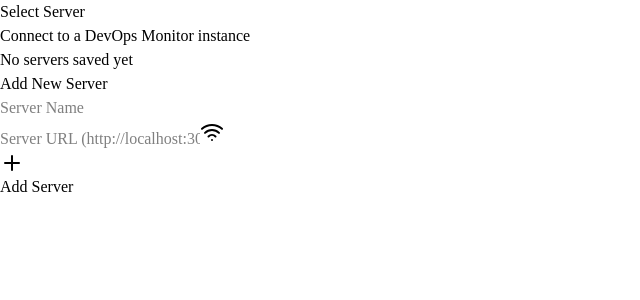
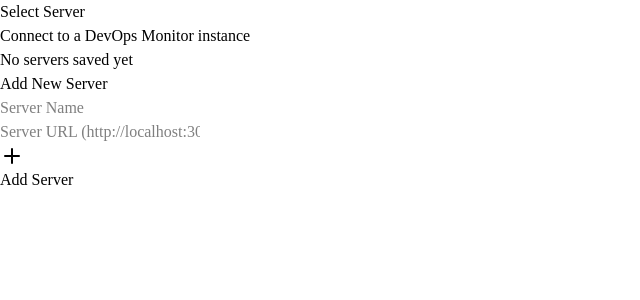
Before and after one commit to themngn/DevOpsMonCon, a React (Vite) app in the folder src/renderer/: page /login in a window 1280 px wide. Shown: the top 300 px of the page, without its empty margins (0-640 px from the left). Built offline with nearby package versions, Linux system fonts and the light colour scheme.

Commit message:
addat other servers

```diff
--- a/src/renderer/index.html
+++ b/src/renderer/index.html
@@ -6,7 +6,7 @@
     <!-- https://developer.mozilla.org/en-US/docs/Web/HTTP/CSP -->
 <meta
   http-equiv="Content-Security-Policy"
-  content="default-src 'self'; script-src 'self'; style-src 'self' 'unsafe-inline'; img-src 'self' data:; connect-src 'self' http://127.0.0.1:3001 http://localhost:3001;"
+  content="default-src 'self'; script-src 'self'; style-src 'self' 'unsafe-inline'; img-src 'self' data:; connect-src 'self' http: https:;"
 />
   </head>
 
--- a/src/renderer/src/pages/ServerSelectPage.tsx
+++ b/src/renderer/src/pages/ServerSelectPage.tsx
@@ -3,7 +3,7 @@
 import { useServer } from '../contexts/ServerProvider'
 import { storage } from '../utils/storage'
 import { ServerEntry } from '../types'
-import { Plus, Server as ServerIcon, Wifi, Loader2 } from 'lucide-react'
+import { Plus, Server as ServerIcon } from 'lucide-react'
 
 export default function ServerSelectPage() {
   const navigate = useNavigate()
@@ -14,7 +14,6 @@
   const [name, setName] = useState('')
   const [url, setUrl] = useState('')
   const [error, setError] = useState('')
-  const [isTesting, setIsTesting] = useState(false)
 
   const handleConnect = (server: ServerEntry) => {
     connect(server)
@@ -45,24 +44,6 @@
     setName('')
     setUrl('')
     setError('')
-  }
-
-  const handleTestConnection = async () => {
-    if (!url) return
-    setIsTesting(true)
-    setError('')
-    try {
-      // Намагаємося зробити запит до сервера.
-      // Якщо це ваш Express сервер, він має відповідати на GET /
-      const res = await fetch(url)
-      if (!res.ok) throw new Error(`Status: ${res.status}`)
-      alert('Connection successful! Server is ready.')
-    } catch (err) {
-      console.error('Connection failed:', err)
-      setError('Failed to connect. Check URL and ensure server is running.')
-    } finally {
-      setIsTesting(false)
-    }
   }
 
   return (
@@ -122,19 +103,6 @@
                 onChange={(e) => setUrl(e.target.value)}
                 className="flex-1 px-3 py-2 border rounded-md bg-background"
               />
-              <button
-                type="button"
-                onClick={handleTestConnection}
-                disabled={isTesting || !url}
-                className="px-3 py-2 border rounded-md hover:bg-muted disabled:opacity-50"
-                title="Test Connection"
-              >
-                {isTesting ? (
-                  <Loader2 className="w-4 h-4 animate-spin" />
-                ) : (
-                  <Wifi className="w-4 h-4" />
-                )}
-              </button>
             </div>
           </div>
           {error && <p className="text-xs text-red-500">{error}</p>}
--- a/src/renderer/src/services/api.ts
+++ b/src/renderer/src/services/api.ts
@@ -1,15 +1,17 @@
+import { storage } from '../utils/storage'
 import type {
   Service,
   MetricPoint,
   LogEntry,
   Alert,
   PaginatedResponse,
-  ServiceAlertSettings
+  ServiceAlertSettings,
+  ServerEntry
 } from '../types/index'
 
 let apiPort = 3001
 
-// Initialize API port on first load
+// Initialize API port on first load (fallback for local mock server)
 async function initApiPort() {
   if (window.api) {
     apiPort = await window.api.getApiPort()
@@ -17,7 +19,17 @@
 }
 initApiPort().catch(console.error)
 
-export const API_BASE = () => `http://127.0.0.1:${apiPort}`
+/**
+ * Dynamically determines the API base URL.
+ * Prioritizes the active server selected by the user.
+ */
+export const API_BASE = () => {
+  const activeServer = storage.get<ServerEntry | null>('activeServer', null)
+  if (activeServer?.url) {
+    return activeServer.url.replace(/\/$/, '')
+  }
+  return `http://127.0.0.1:${apiPort}`
+}
 
 // Services
 export async function getServices(period?: number) {
```
